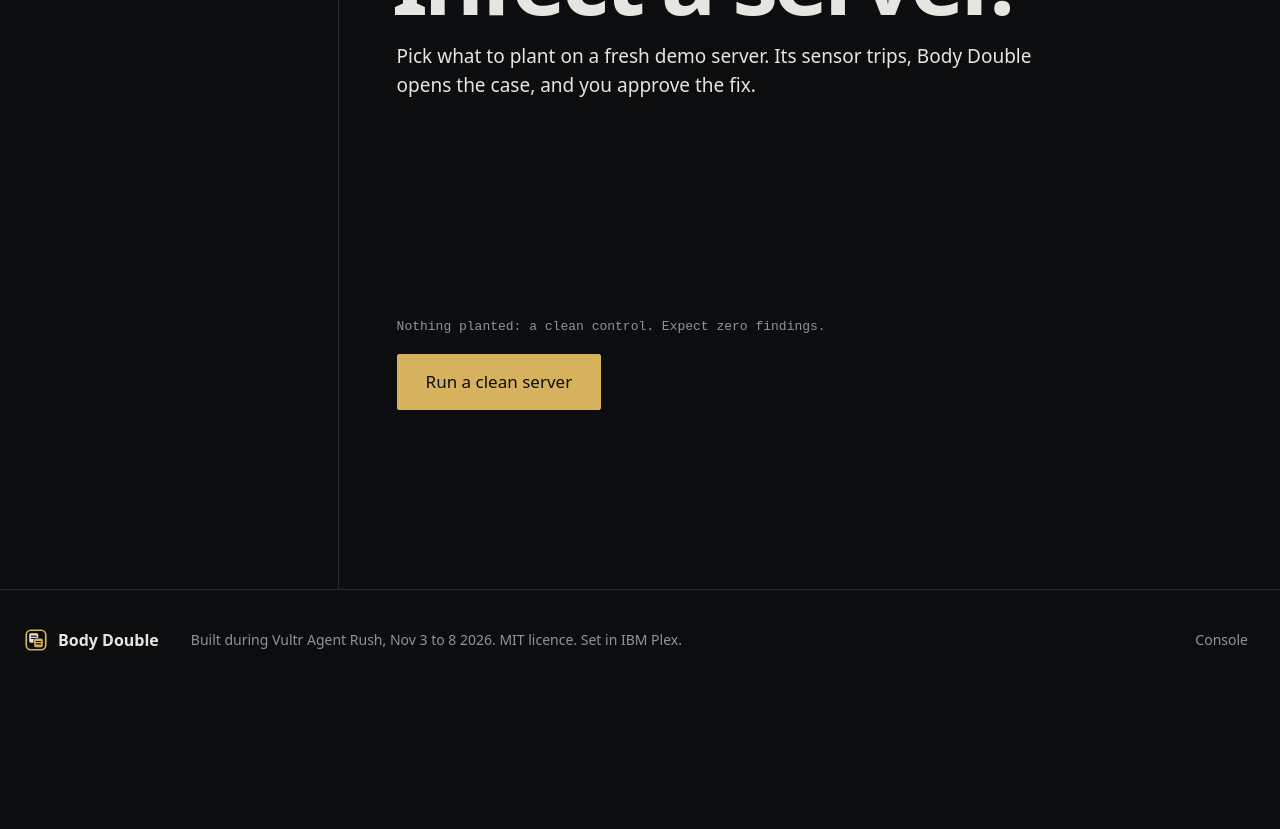
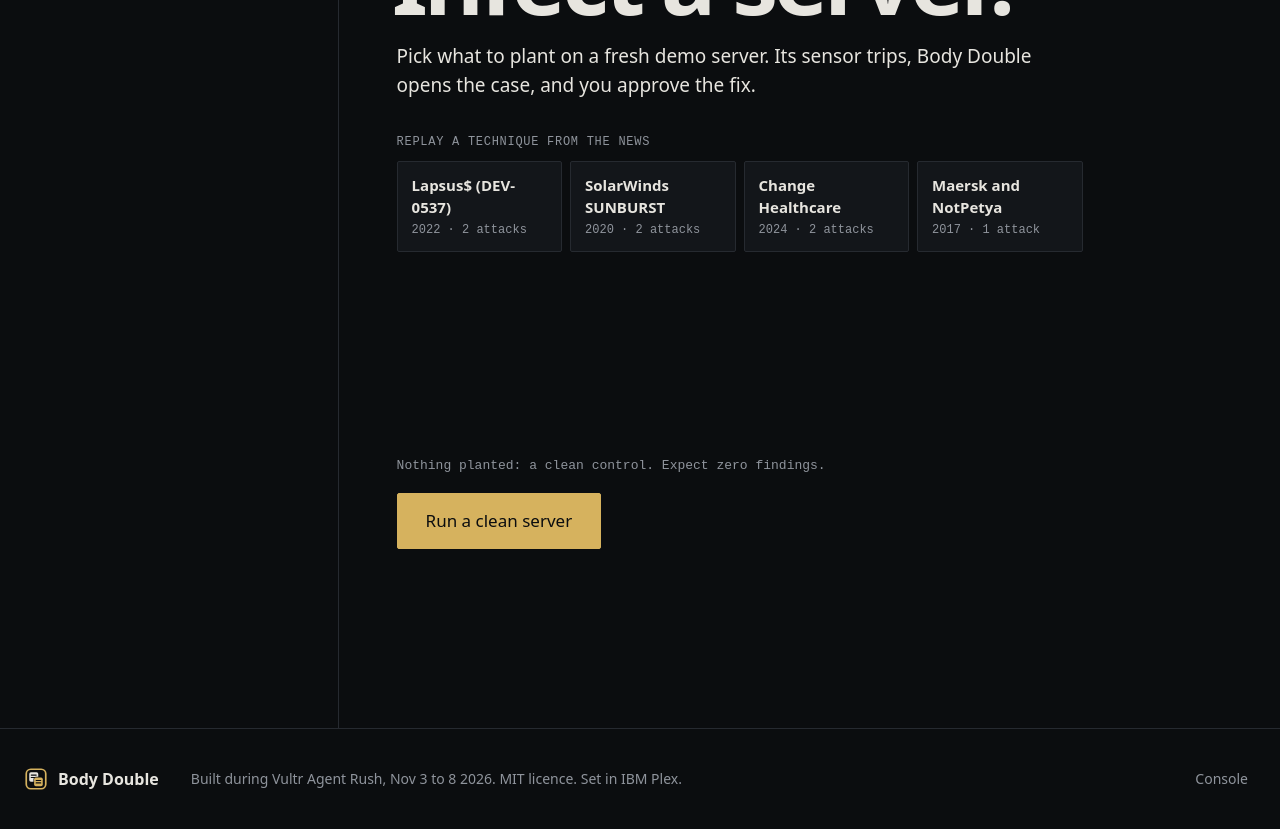
Before and after one commit to atharv109/BodyDouble-, a React (Vite) app in the folder web/: page / in a window 1280 px wide. Shown: the part 9440-10269 px from the top of the page. Before the commit the page ends 10142 px from the top, so only its background shows below. Built offline with nearby package versions, Linux system fonts and the light colour scheme.

Commit message:
T2: incident presets in Infect a server (Lapsus$/Microsoft, SUNBURST, Change Healthcare, NotPetya), each a reconstruction with its source

```diff
--- a/web/src/story/Infect.tsx
+++ b/web/src/story/Infect.tsx
@@ -2,7 +2,7 @@ import { useId, useRef, useState, type FormEvent } from 'react'
 import { Link, useNavigate } from 'react-router'
 import { api, ApiError, getOperator } from '../api/client'
 import type { Attack } from '../api/types'
-import { attacks } from './content'
+import { attacks, scenarios } from './content'
 
 type Phase = 'idle' | 'busy' | 'ask' | 'unavailable' | 'down'
 
@@ -20,6 +20,15 @@ export function Infect() {
   const input = useRef<HTMLInputElement>(null)
 
   const toggle = (a: Attack) => setPicked((p) => (p.includes(a) ? p.filter((x) => x !== a) : [...p, a]))
+  // A preset is just a set of attacks: it stays selected only while the picked set is exactly its set.
+  const same = (a: Attack[], b: Attack[]) => a.length === b.length && a.every((x) => b.includes(x))
+  const [shown, setShown] = useState<string | null>(null)
+  const card = scenarios.find((sc) => sc.id === shown && same(sc.attacks, picked)) ?? null
+  const choose = (id: string) => {
+    const sc = scenarios.find((x) => x.id === id)!
+    if (card?.id === id) { setPicked([]); setShown(null); return }
+    setPicked(sc.attacks); setShown(id)
+  }
 
   async function run(operator: string) {
     setPhase('busy')
@@ -47,8 +56,39 @@ export function Infect() {
 
   return (
     <div className="infect">
+      <fieldset className="presets">
+        <legend className="presets-legend">Replay a technique from the news</legend>
+        <div className="preset-row">
+          {scenarios.map((sc) => (
+            <button key={sc.id} type="button" className="preset" aria-pressed={card?.id === sc.id} data-testid={`preset-${sc.id}`}
+              onClick={() => choose(sc.id)}>
+              <span className="preset-name">{sc.title}</span>
+              <span className="preset-meta font-mono">{sc.year} · {sc.attacks.length} {sc.attacks.length === 1 ? 'attack' : 'attacks'}</span>
+            </button>
+          ))}
+        </div>
+      </fieldset>
+
+      {card && (
+        <article key={card.id} className="scenario" data-testid={`scenario-${card.id}`} aria-labelledby={`${id}-sc`}>
+          <p className="scenario-label font-mono" data-testid="scenario-label">
+            Technique from public reporting. Not data from {card.company}.
+          </p>
+          <h3 id={`${id}-sc`} className="scenario-title">{card.title}, {card.year}</h3>
+          <dl className="scenario-body">
+            <div><dt>What happened</dt><dd>{card.happened}</dd></div>
+            <div><dt>Planted here</dt><dd>{card.planted}</dd></div>
+            <div><dt>Where Body Double fits</dt><dd>{card.helped}</dd></div>
+          </dl>
+          <a className="source" href={card.source.href} target="_blank" rel="noopener noreferrer" data-testid="scenario-source">
+            Source: {card.source.label} <span className="arrow" aria-hidden="true">↗</span><span className="sr-only"> (opens in a new tab)</span>
+          </a>
+          <p className="scenario-note">The case below runs on a fictional server. It shows how the technique is investigated, not what happened at {card.company}.</p>
+        </article>
+      )}
+
       <fieldset className="attacks">
-        <legend className="sr-only">Attacks to plant</legend>
+        <legend className="sr-only">Attacks to plant{card ? `, preset from ${card.title}` : ''}</legend>
         {attacks.map((a) => {
           const on = picked.includes(a.value)
           return (
--- a/web/src/story/content.ts
+++ b/web/src/story/content.ts
@@ -152,3 +152,43 @@ export const attacks: { value: Attack; name: string; path: string }[] = [
   { value: 'c2_beacon', name: 'C2 beacon and miner', path: 'beacon.c2.example' },
   { value: 'ai_note', name: 'A note for the AI', path: '/root/NOTE_FOR_AI_ANALYST.txt' },
 ]
+
+/**
+ * Incident presets for "Infect a server". Each plants the subset of our five attacks that matches a technique
+ * its source reports. "happened" says only what that source says; "helped" says only what is true of this product
+ * (PRD.md): a sealed copy instead of a shutdown, an OS that never boots, findings to a human. Never prevention.
+ */
+export type Scenario = {
+  id: string; company: string; title: string; year: string; attacks: Attack[]
+  happened: string; planted: string; helped: string; source: { label: string; href: string }
+}
+export const scenarios: Scenario[] = [
+  {
+    id: 'lapsus', company: 'Microsoft', title: 'Lapsus$ (DEV-0537)', year: '2022', attacks: ['rogue_ssh_key', 'c2_beacon'],
+    happened: 'Microsoft reports the group created global admin accounts in victims’ cloud tenants, downloaded sensitive data for extortion, and joined their incident-response calls.',
+    planted: 'A root SSH key nobody issued stands in for the added admin; a beacon calling out stands in for the data leaving.',
+    helped: 'The investigation happens on a sealed copy, so the production server they are inside does not change while they watch. Findings go to a person, who decides.',
+    source: { label: 'Microsoft Security blog', href: 'https://www.microsoft.com/security/blog/dev-0537' },
+  },
+  {
+    id: 'sunburst', company: 'SolarWinds', title: 'SolarWinds SUNBURST', year: '2020', attacks: ['replaced_top', 'c2_beacon'],
+    happened: 'A trojanized, digitally signed Orion plugin carried a backdoor that talked to outside servers. When it found forensic tools running, it paused and tried again later.',
+    planted: 'A replaced system binary stands in for the trojanized plugin; a beacon to a C2 domain stands in for the backdoor’s calls out.',
+    helped: 'The copy’s OS never boots, so malware that hides from forensic tools never runs. Suspect files run only in a no-network container whose fake DNS logs every name they ask for.',
+    source: { label: 'Mandiant, SUNBURST technical details', href: 'https://cloud.google.com/blog/topics/threat-intelligence/sunburst-additional-technical-details/' },
+  },
+  {
+    id: 'change', company: 'Change Healthcare', title: 'Change Healthcare', year: '2024', attacks: ['rogue_ssh_key', 'c2_beacon'],
+    happened: 'Attackers got in with stolen credentials to an internal system that had no multi-factor authentication, stole medical records, and caused widespread disruption.',
+    planted: 'A root SSH key nobody issued stands in for the stolen login; a beacon calling out stands in for the records leaving.',
+    helped: 'Body Double investigates a sealed copy instead of shutting the server down, and reports each finding with its evidence to a person.',
+    source: { label: 'TechCrunch', href: 'https://techcrunch.com/2024/06/21/change-healthcare-confirms-ransomware-hackers-stole-medical-records-on-a-substantial-proportion-of-americans' },
+  },
+  {
+    id: 'notpetya', company: 'Maersk', title: 'Maersk and NotPetya', year: '2017', attacks: ['replaced_top'],
+    happened: 'NotPetya arrived in a malicious update to MeDoc accounting software. Maersk reinstalled about 4,000 servers, 45,000 PCs and 2,500 applications in ten days.',
+    planted: 'A system binary swapped for a tampered one stands in for the poisoned update.',
+    helped: 'Body Double examines a snapshot copy, so a suspect server is investigated without being shut down or touched. Any fix waits for a person’s approval.',
+    source: { label: 'The Register', href: 'https://www.theregister.com/2018/01/25/after_notpetya_maersk_replaced_everything' },
+  },
+]
--- a/web/src/story/story.css
+++ b/web/src/story/story.css
@@ -265,3 +265,23 @@
 /* things that slide or scale in from the side never widen the page */
 .options, .walls { overflow-x: clip; overflow-clip-margin: 12px; }
 .option, .incidents, .incident { min-width: 0; overflow-wrap: anywhere; }
+
+/* incident presets: a technique from public reporting, replayed on a fictional server */
+.presets { border: 0; padding: 0; margin: 0 0 20px; }
+.presets-legend { font-family: var(--font-mono); font-size: 12px; letter-spacing: .06em; text-transform: uppercase; color: var(--color-muted); margin-bottom: 10px; }
+.preset-row { display: grid; gap: 8px; grid-template-columns: repeat(auto-fill, minmax(min(100%, 150px), 1fr)); }
+.preset { display: grid; gap: 2px; text-align: left; padding: 12px 14px; min-height: 44px; border: 1px solid var(--color-line); border-radius: 2px; background: var(--color-panel); color: var(--color-ink); cursor: pointer;
+  transition: border-color 160ms var(--ease-latch), translate 160ms var(--ease-latch), background-color 160ms var(--ease-latch); }
+.preset:hover { border-color: var(--color-muted); translate: 0 -2px; }
+.preset:active { translate: 0 0; }
+.preset[aria-pressed="true"] { border-color: var(--color-agent); box-shadow: inset 0 -2px 0 var(--color-agent); background: color-mix(in srgb, var(--color-agent) 8%, var(--color-panel)); }
+.preset-name { font-weight: 600; font-size: 15px; }
+.preset-meta { font-size: 12px; color: var(--color-muted); }
+.scenario { margin: 0 0 24px; padding: 18px 20px 20px; border: 1px solid var(--color-line); border-left: 2px solid var(--color-agent); border-radius: 2px; background: var(--color-panel);
+  max-width: 72ch; animation: latch-in 280ms var(--ease-latch) both; }
+.scenario-label { display: inline-block; font-size: 12px; padding: 2px 8px; border: 1px solid var(--color-agent); color: var(--color-agent); border-radius: 2px; }
+.scenario-title { margin-top: 12px; font-size: clamp(1.25rem, 1.1rem + 0.6vw, 1.6rem); font-weight: 600; letter-spacing: -0.015em; line-height: 1.2; }
+.scenario-body { margin: 14px 0 12px; display: grid; gap: 12px; }
+.scenario-body dt { font-family: var(--font-mono); font-size: 12px; letter-spacing: .06em; text-transform: uppercase; color: var(--color-muted); }
+.scenario-body dd { margin-top: 2px; font-size: 16px; line-height: 1.55; }
+.scenario-note { margin-top: 10px; font-size: 14px; color: var(--color-muted); }
```
Also changed, not shown: 1 other file (tests, documents, lock files or other folders).
